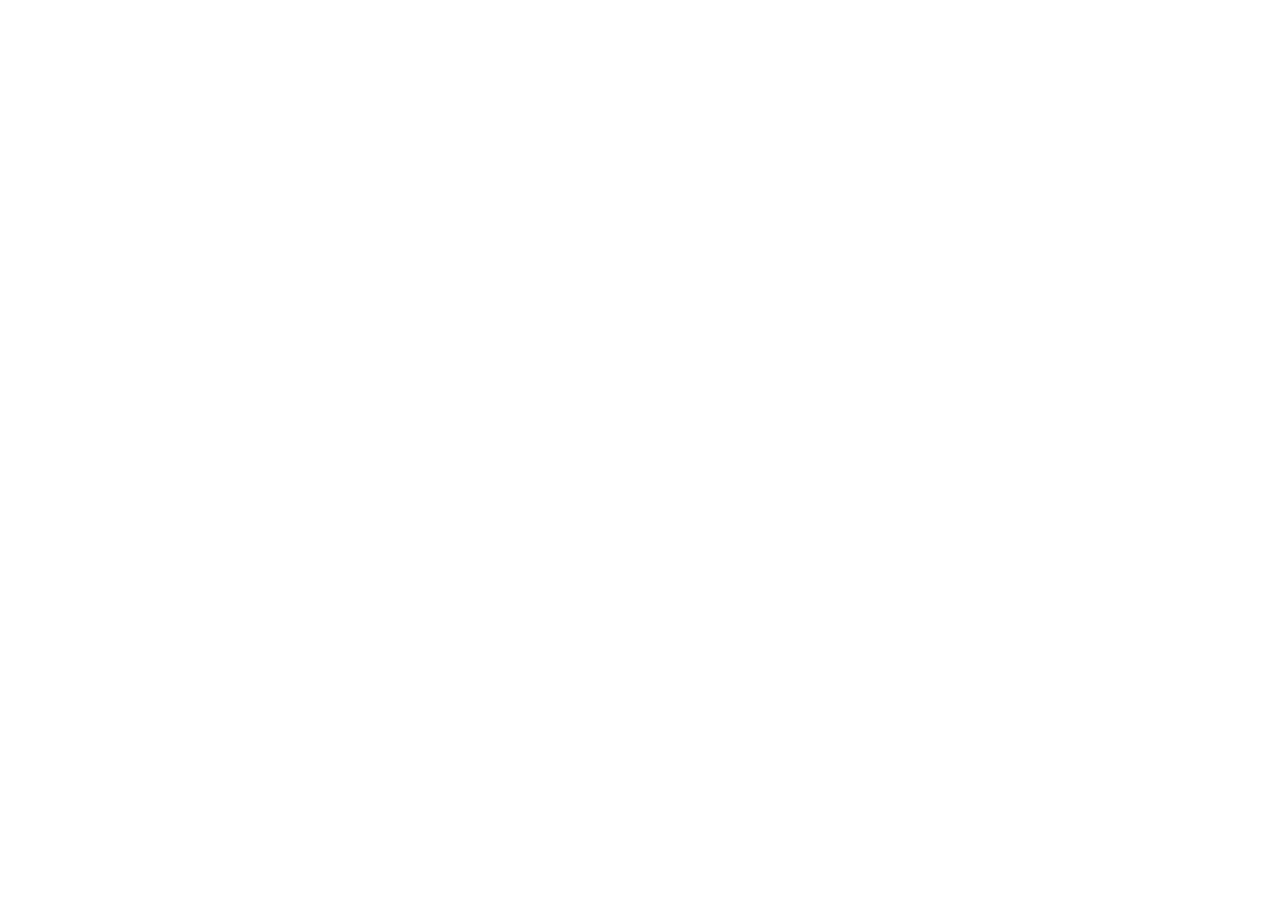
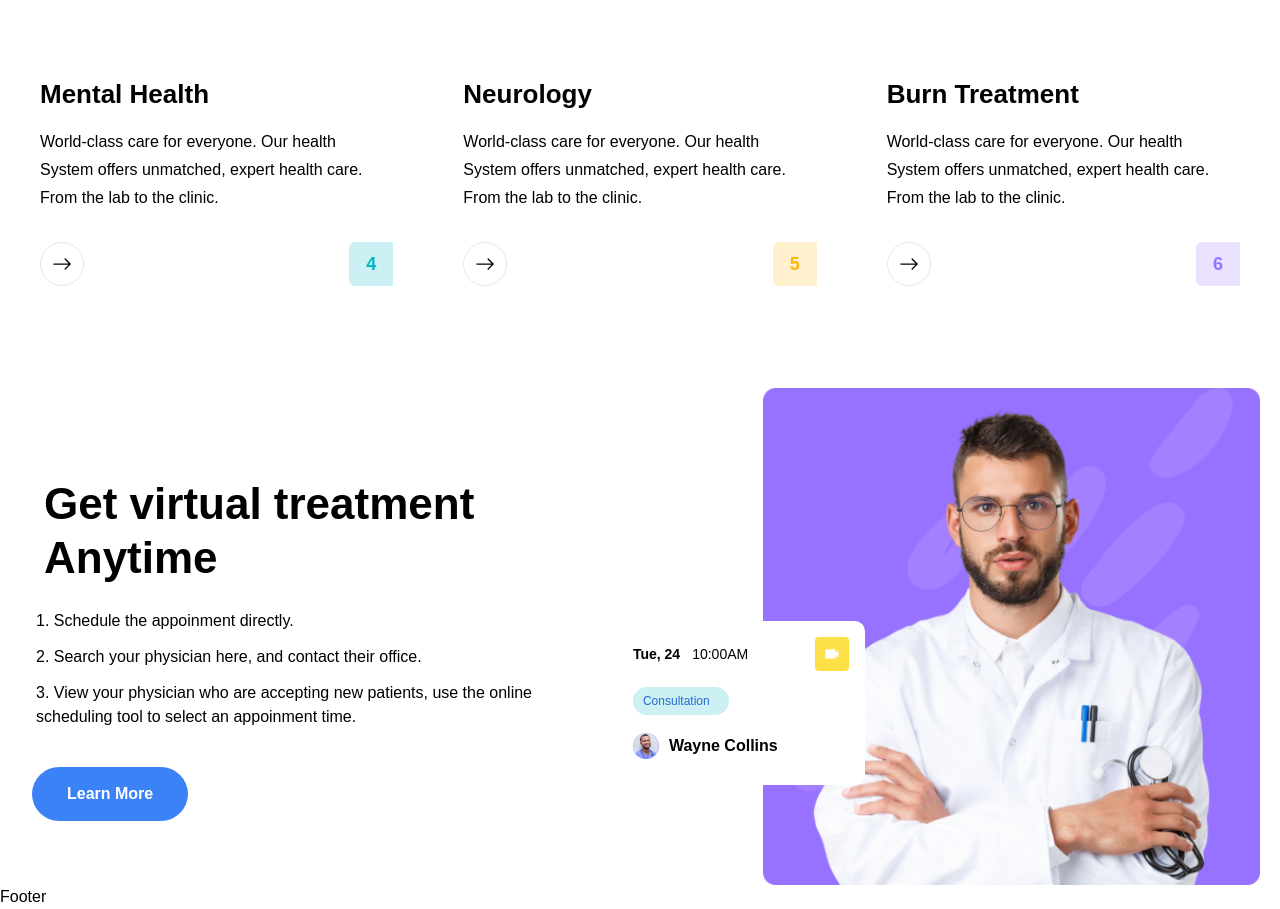
Before and after one commit to DeshanBandara/Doctor-Appointment-Booking-Website, a React (Vite) app in the folder frontend/: page / in a window 1280 px wide. Shown: the part 2300-3209 px from the top of the page. Before the commit the page ends 2031 px from the top, so only its background shows below. Built offline with nearby package versions, Linux system fonts and the light colour scheme.

Commit message:
added feature section

```diff
--- a/frontend/src/pages/Home.jsx
+++ b/frontend/src/pages/Home.jsx
@@ -6,9 +6,13 @@
 import icon01 from '../assets/images/icon01.png'
 import icon02 from '../assets/images/icon02.png'
 import icon03 from '../assets/images/icon03.png'
+import featureImg from '../assets/images/feature-img.png'
+import videoIcon from '../assets/images/video-icon.png'
+import avatarIcon from '../assets/images/avatar-icon.png'
 import { Link } from 'react-router-dom'
 import { BsArrowRight } from 'react-icons/bs'
 import About from '../components/About/About'
+import ServiceList from '../components/Services/ServiceList'
 
 const Home = () => {
   return <>
@@ -180,11 +184,74 @@
               Word-class care for everyone. Our health system offers unmatched, expert health care.
             </p>
           </div>
+
+        <ServiceList />
+
         </div>
       </section>
 
     {/* ============== Service section end ============== */}
 
+    {/* ============== Feature section ============== */}
+    <br /><br /><br />
+      <section>
+        <div className="container">
+          <div className="flex items-center justify-between flex-col lg:flex-row">
+          {/* ============== Feature content ============== */}
+          <div className="xl:w-[670px]">
+            <h2 className='heading  m-6'>
+              Get virtual treatment <br /> Anytime
+            </h2>
+            <ul className='pl-4'>
+              <li className='text__para mb-3'>1. Schedule the appoinment directly.</li>
+              <li className='text__para mb-3'>2. Search your physician here, and contact their office.</li>
+              <li className='text__para'>3. View your physician who are accepting new patients, use the online
+              scheduling tool to select an appoinment time.</li>
+            </ul>
+            <Link to="/">
+              <button className='btn ml-3'>Learn More</button>
+            </Link>
+          </div>
+
+            {/* ============== Feature img ============== */}
+            <div className="relative z-10 xl:w-[770px] flex justify-end mt-[50px] lg:mt-0">
+              <img src={featureImg} className='w-3/4' alt="" />
+              <div className="w-[150px] lg:w-[248px] bg-white absolute bottom-[50px] left-0 md:bottom-[100px]
+              md:left-5 z-20 p-2 pb-3 lg:pt-4 lg:px-4 lg:pb-[26px] rounded-[10px]">
+                <div className="flex items-center justify-between">
+                  <div className="flex items-center gap-[6px] lg:gap-3">
+                    <p className='text-[10px] leading-[10px] lg:text-[14px] lg:leading-5 text-black font-[600]'>
+                      Tue, 24
+                    </p>
+                    <p className='text-[10px] leading-[10px] lg:text-[14px] lg:leading-5 text-textColor font-[400]'>
+                      10:00AM
+                    </p>
+                  </div>
+                  <span className='w-5 h-5 lg:w-[34px] lg:h-[34px] flex items-center justify-center bg-yellow-300
+                  rounded py-1 px-[6px] lg:py-3 lg:px-[9px]'>
+                    <img src={videoIcon} alt="" />
+                  </span>
+                </div>
+
+                <div className='w-[65px] lg:w-[96px] bg-[#CCF0F3] py-1 px-2 lg:py-[6px] lg:px-[10px] text-8px
+                leading-[8px] lg:text-[12px] lg:leading-4 text-[#246BCE] font-[500] mt-2 lg:mt-4 rounded-full'>
+                  Consultation
+                </div>
+                <div className="flex items-center gap-[6px] lg:gap-[10px] mt-2 lg:mt-[18px]">
+                  <img src={avatarIcon} alt="" />
+                  <h4 className='text-[10px] leading-3 lg:text-[16px] lg:leading-[22px] font-[700] text-textColor'>Wayne Collins</h4>
+                </div>
+
+              </div>
+            </div>
+          </div>
+        </div>
+      </section>
+    {/* ============== Feature section end ============== */}
+
+    {/* ============== Our great doctors ============== */}
+    {/* ============== Our great doctors end ============== */}
+
   </>
 }
 
```
